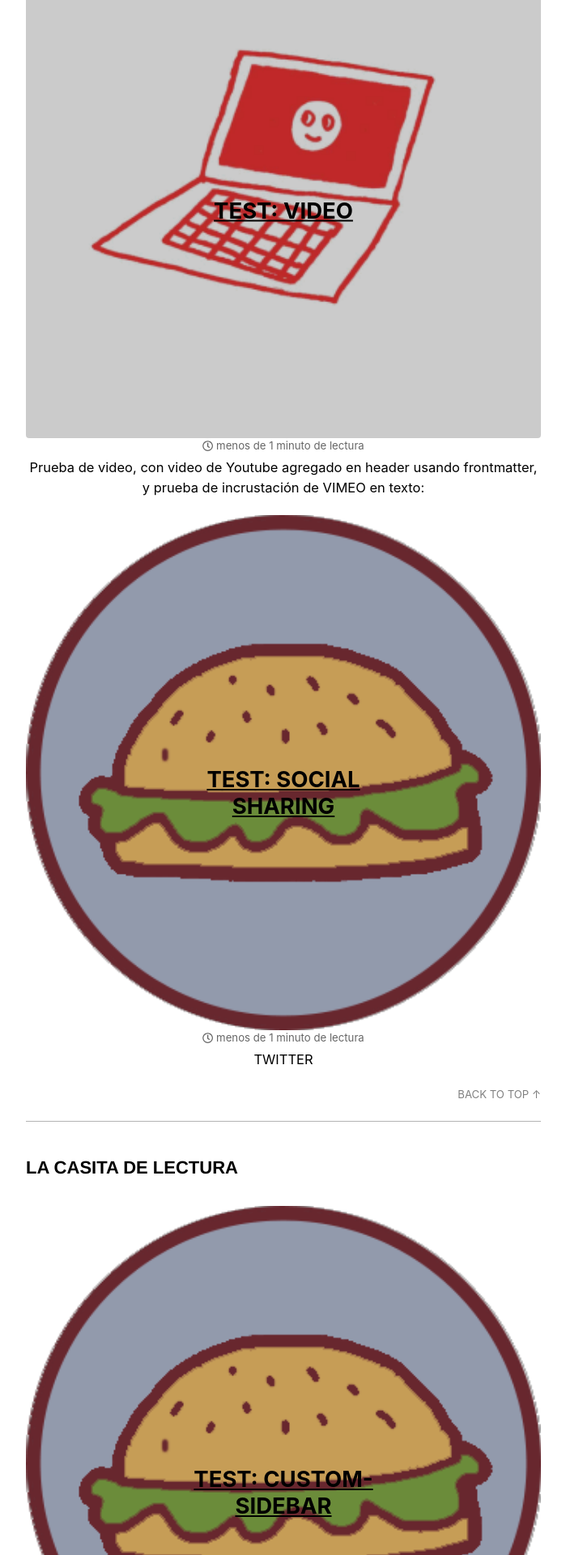
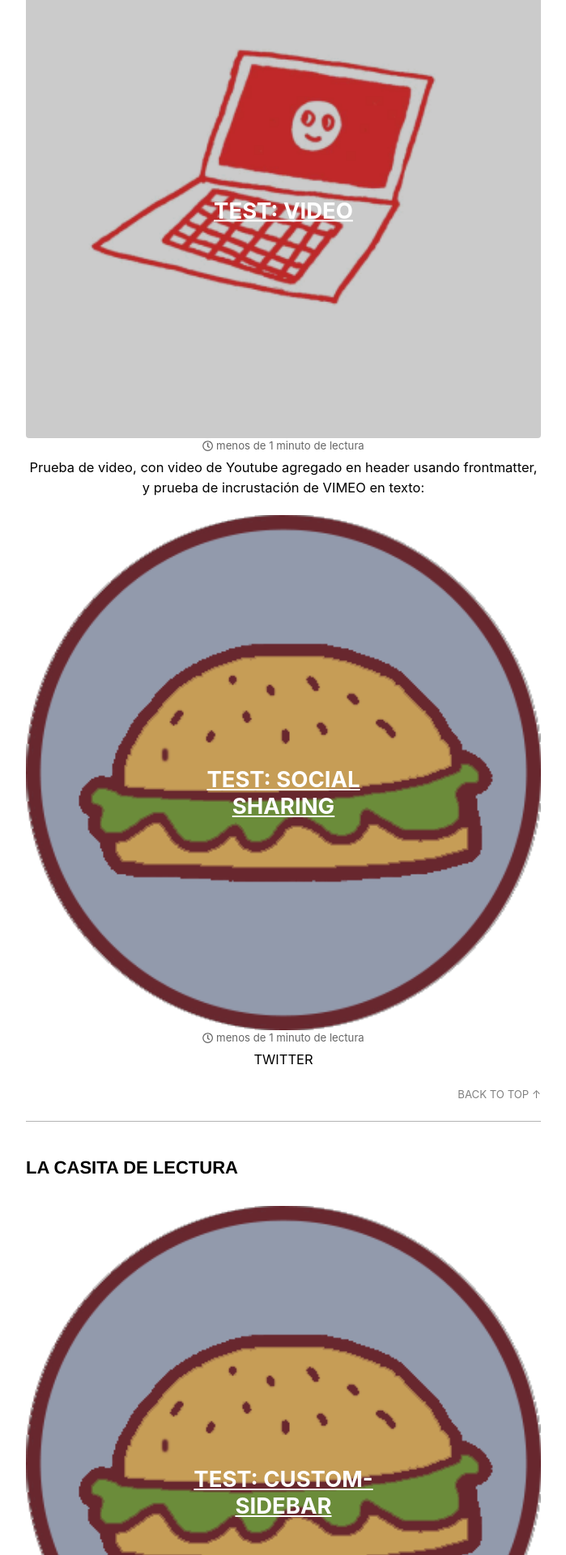
Before and after one commit to sangucherevista/sangucherevista.github.io, a Jekyll site: the page built from _pages/secciones.html, in a window 1280 px wide. Shown: the part 704-2624 px from the top of the page at 81% size, without its empty margins (290-989 px from the left). Built offline with Jekyll 4.4.1, drawn with Linux system fonts in a browser that asks for light colours; nearby versions of some CDN libraries.

Commit message:
Updated '_sass/minimal-mistakes/_archive.scss' via CloudCannon

```diff
--- a/_sass/minimal-mistakes/_archive.scss
+++ b/_sass/minimal-mistakes/_archive.scss
@@ -44,7 +44,11 @@
   transform: translate(-50%, -50%);
 
   a {
-    color: inherit;
+    color: $white;
+  }
+
+  &:hover {
+    color: $text-color;
   }
 
   a + a {
```
